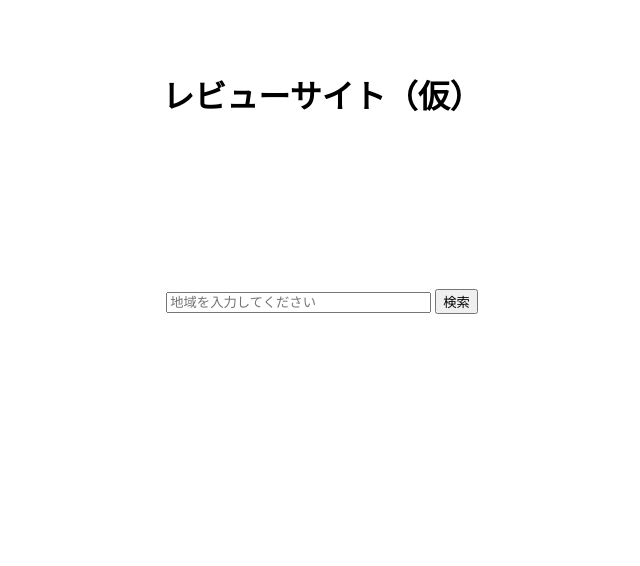
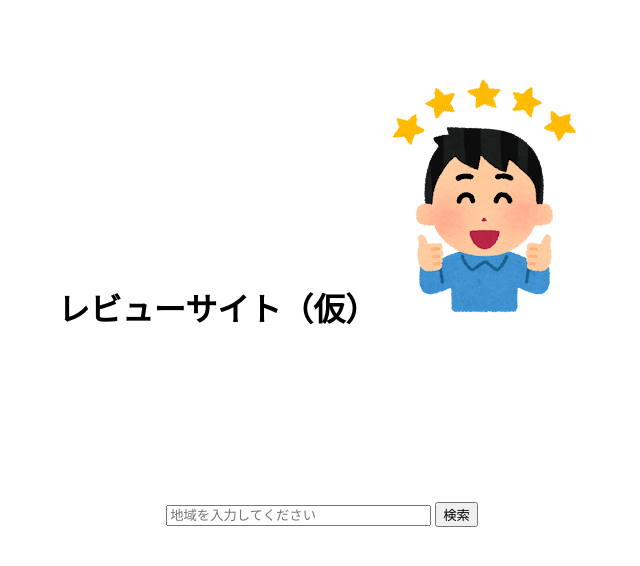
Before and after one commit to YuiYamada/ramenLog, a website: page html/store_list.html in a window 1280 px wide. Shown: the whole page, without its empty margins (318-958 px from the left). Drawn offline with Linux system fonts and the light colour scheme.

Commit message:
画像追加

```diff
--- a/css/style.css
+++ b/css/style.css
@@ -18,4 +18,5 @@ div{
     margin-top:0;
     margin-bottom:0;
     padding-left:0;
+    /*background-image: url(../image/review_man_star5.png);*/
 }
--- a/html/store_list.html
+++ b/html/store_list.html
@@ -9,8 +9,12 @@
 </head>
 <body>
     <!--<br />-->
-    <h1>レビューサイト（仮）</h1>
+    <h1>レビューサイト（仮）
+        <!--画像-->
+        <img src="../image/review_man_star5.png">
+    </h1>
     <div id="placeName"></div>
+
     <!-- ここのtxtの部分にjsからデータを表示する -->
     <div id="txt"></div>
 
```
Also changed, not shown: image/review_man_star1.png (added), image/review_man_star2.png (added), image/review_man_star3.png (added), image/review_man_star4.png (added), image/review_man_star5.png (added).
